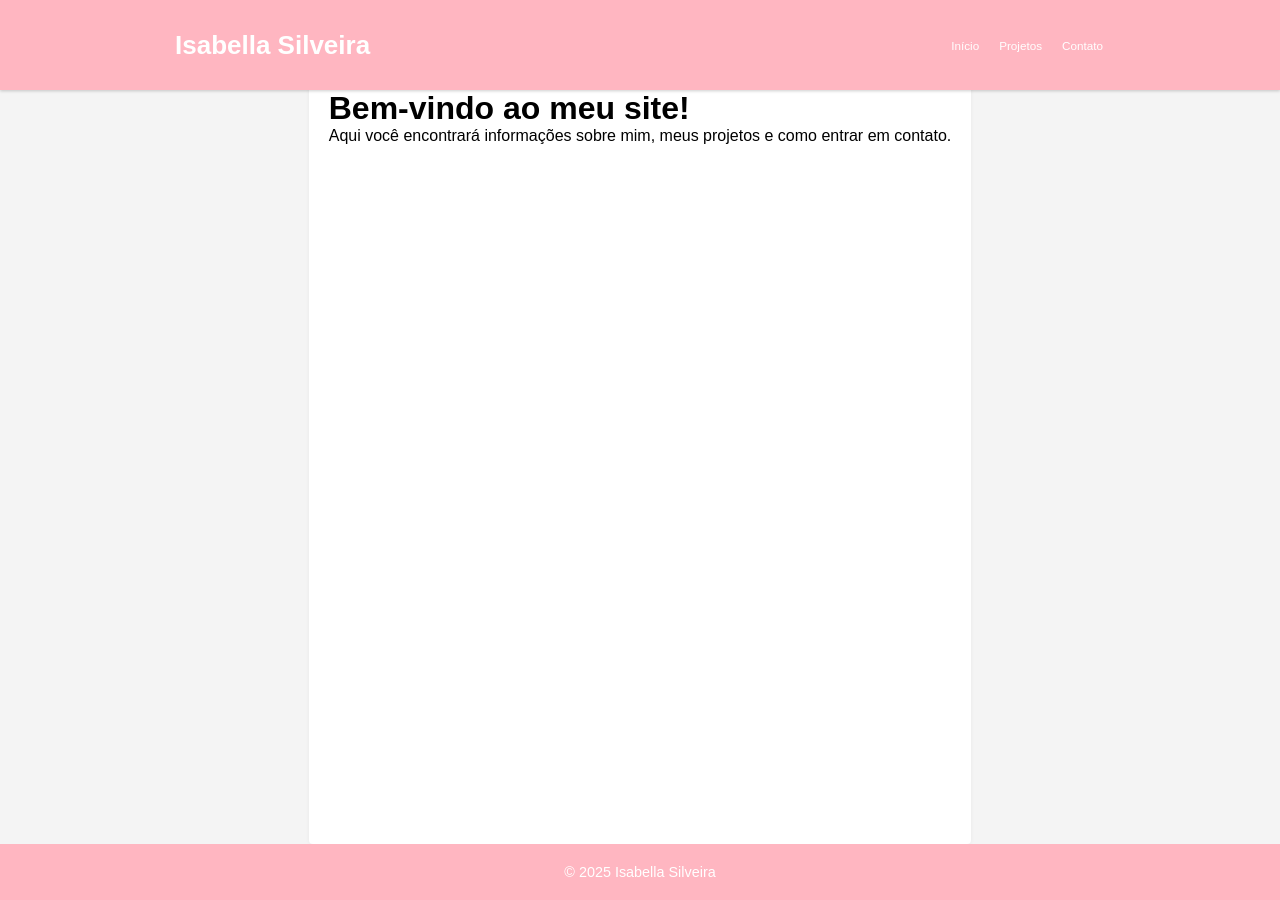
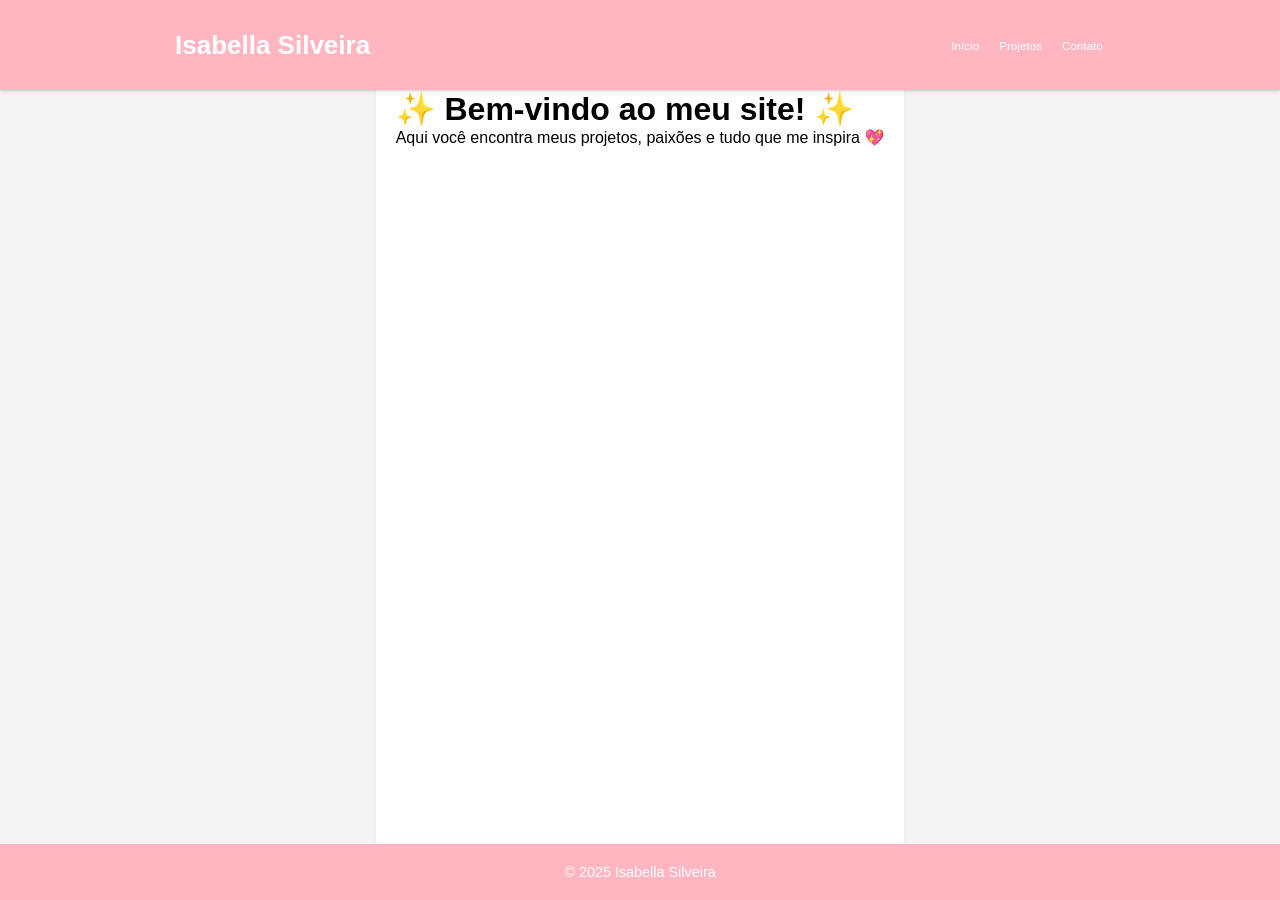
Before and after one commit to isacsilveira/isacsilveira.github.io, a Jekyll site: the page built from index.md, in a window 1280 px wide. Built offline with Jekyll 4.4.1, drawn with Linux system fonts in a browser that asks for light colours.

Commit message:
Update index.md

```diff
--- a/index.md
+++ b/index.md
@@ -1,8 +1,10 @@
 ---
 layout: default
 title: Início
+permalink: /
 ---
 
-# Bem-vindo ao meu site!
-
-Aqui você encontrará informações sobre mim, meus projetos e como entrar em contato.
+<div class="welcome-section">
+  <h1>✨ Bem-vindo ao meu site! ✨</h1>
+  <p>Aqui você encontra meus projetos, paixões e tudo que me inspira 💖</p>
+</div>
```
